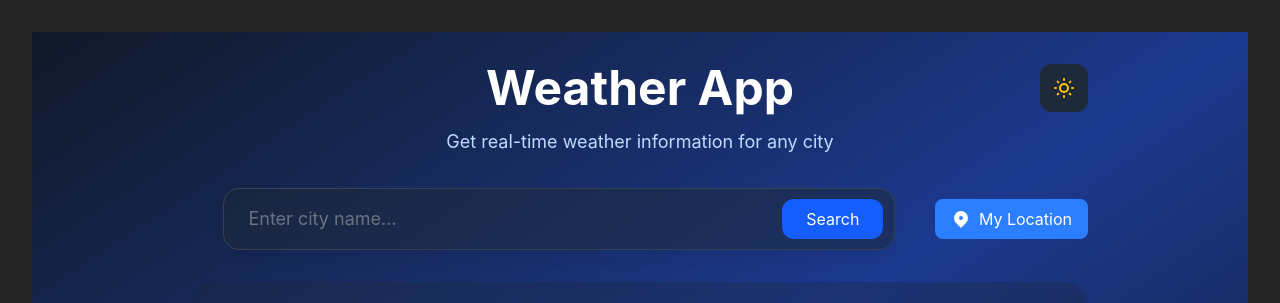
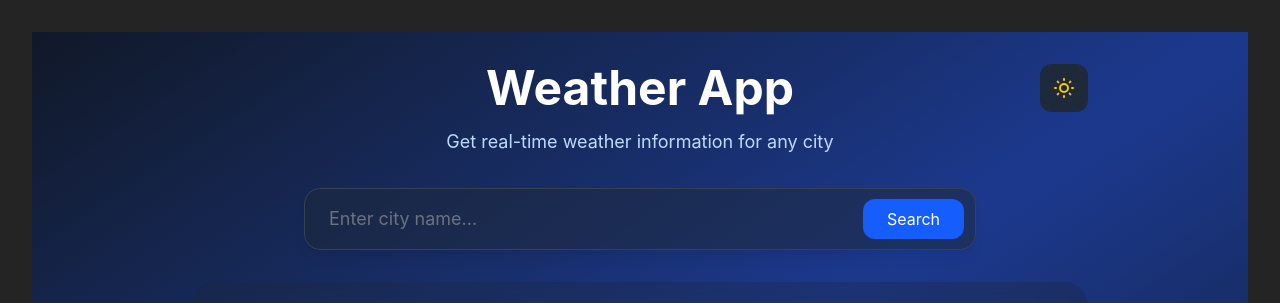
Before and after one commit to faditya-start/weatherApp, a React (Vite) app: page / in a window 1280 px wide. Shown: the top 303 px of the page. Built offline with nearby package versions, Linux system fonts and the light colour scheme; no server answers.

Commit message:
fix: Remove location button and fix component props

```diff
--- a/src/App.tsx
+++ b/src/App.tsx
@@ -2,11 +2,9 @@ import React, { useState } from 'react'
 import WeatherCard from './components/WeatherCard'
 import { ForecastCard } from './components/ForecastCard'
 import SearchBar from './components/SearchBar'
-import { LocationButton } from './components/LocationButton'
 import { ThemeToggle } from './components/ThemeToggle'
 import { ThemeProvider, useTheme } from './context/ThemeContext'
-import { getWeatherByCity, getForecastByCity, getWeatherByCoords, getForecastByCoords } from './services/weatherService'
-import { getCurrentPosition } from './services/geolocationService'
+import { getWeatherByCity, getForecastByCity } from './services/weatherService'
 import { WeatherData, ForecastData } from './types/weather'
 import './App.css'
 import LoadingSpinner from './components/LoadingSpinner'
@@ -16,7 +14,6 @@ const WeatherApp: React.FC = () => {
   const [forecast, setForecast] = useState<ForecastData | null>(null)
   const [error, setError] = useState<string | null>(null)
   const [loading, setLoading] = useState(false)
-  const [locationLoading, setLocationLoading] = useState(false)
   const { theme } = useTheme()
   const isDark = theme === 'dark'
 
@@ -39,30 +36,6 @@ const WeatherApp: React.FC = () => {
     }
   }
 
-  const handleLocationClick = async () => {
-    try {
-      setLocationLoading(true)
-      setError(null)
-      const position = await getCurrentPosition()
-      const [weatherData, forecastData] = await Promise.all([
-        getWeatherByCoords(position.latitude, position.longitude),
-        getForecastByCoords(position.latitude, position.longitude)
-      ])
-      setWeatherData(weatherData)
-      setForecast(forecastData)
-    } catch (err) {
-      setError(err instanceof Error ? err.message : 'Failed to get location')
-      setWeatherData(null)
-      setForecast(null)
-    } finally {
-      setLocationLoading(false)
-    }
-  }
-
-  React.useEffect(() => {
-    handleLocationClick()
-  }, [])
-
   return (
     <div className={`min-h-screen w-full transition-all duration-500 ease-in-out ${
       isDark ? 'bg-gradient-to-br from-gray-900 via-blue-900 to-gray-900' : 'bg-gradient-to-br from-blue-100 via-white to-blue-50'
@@ -84,10 +57,7 @@ const WeatherApp: React.FC = () => {
             </p>
           </header>
 
-          <div className="flex items-center gap-2 justify-center">
-            <SearchBar onSearch={handleSearch} />
-            <LocationButton onClick={handleLocationClick} loading={locationLoading} />
-          </div>
+          <SearchBar onSearch={handleSearch} />
 
           <main className="space-y-6">
             {loading ? (
@@ -117,7 +87,7 @@ const WeatherApp: React.FC = () => {
                       ? 'bg-gray-800/30 hover:bg-gray-800/40'
                       : 'bg-white/70 hover:bg-white/80'
                   }`}>
-                    <ForecastCard data={forecast} />
+                    <ForecastCard forecast={forecast} />
                   </div>
                 )}
               </div>
```
